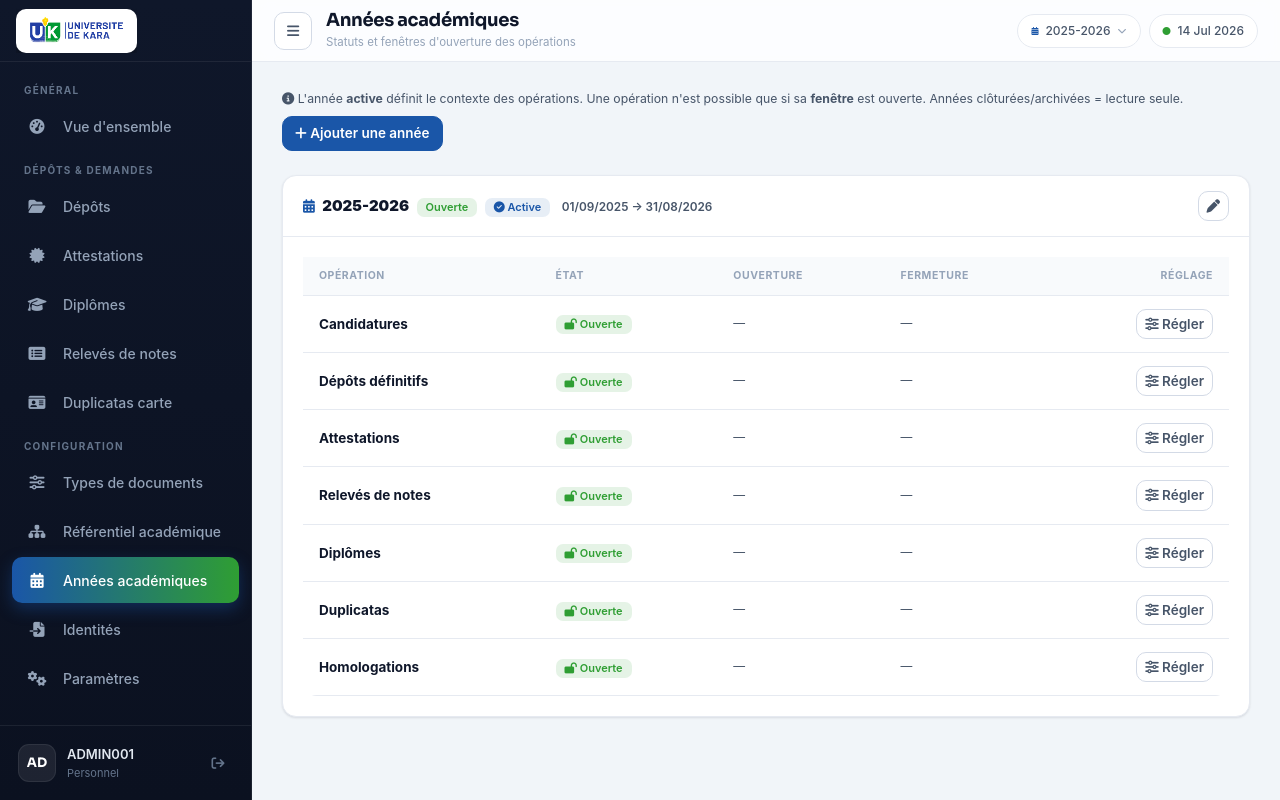
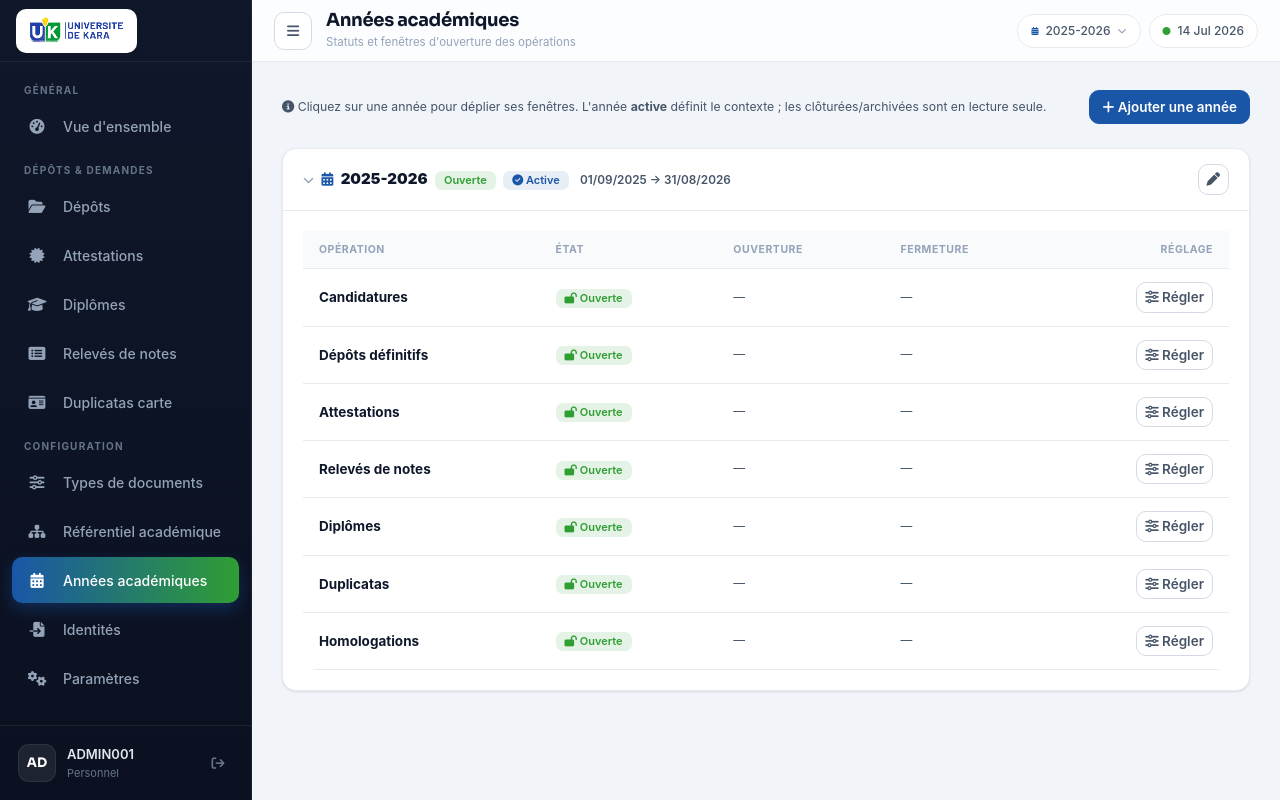
Before and after one commit to BAZILA/dematerialisation, a Laravel app: page /admin/annees in a window 1280 px wide. Run offline with Laravel 12, Linux system fonts and the light colour scheme; the visitor is signed in with stand-in values (Sample User, id 1); data comes from the database, SQL or seed files in the repository.

Commit message:
Phase 2 UI: listes depliables (accordeon) pour Annees et Referentiel academique
- Chaque annee / composante se deplie au clic (Bootstrap collapse)
- Annee active depliee par defaut, composantes repliees par defaut
- Badge nombre de departements sur chaque composante

Co-Authored-By: Claude Opus 4.8 <noreply@anthropic.com>

```diff
--- a/resources/views/admin/annees/index.blade.php
+++ b/resources/views/admin/annees/index.blade.php
@@ -11,8 +11,8 @@
 
     <div class="d-flex justify-content-between align-items-center mb-4 flex-wrap gap-2">
         <div class="text-muted small">
-            <i class="fas fa-circle-info"></i> L'année <strong>active</strong> définit le contexte des opérations.
-            Une opération n'est possible que si sa <strong>fenêtre</strong> est ouverte. Années clôturées/archivées = lecture seule.
+            <i class="fas fa-circle-info"></i> Cliquez sur une année pour déplier ses fenêtres.
+            L'année <strong>active</strong> définit le contexte ; les clôturées/archivées sont en lecture seule.
         </div>
         <button class="btn btn-primary" onclick="openAnnee('create')" data-bs-toggle="modal" data-bs-target="#modalAnnee">
             <i class="fas fa-plus"></i> Ajouter une année
@@ -20,14 +20,15 @@
     </div>
 
     @forelse ($annees as $a)
-        <div class="card mb-4">
+        <div class="card mb-3">
             <div class="card-header d-flex justify-content-between align-items-center flex-wrap gap-2">
-                <div>
+                <div data-bs-toggle="collapse" data-bs-target="#an-{{ $a->id }}" role="button" style="cursor:pointer;flex:1;min-width:0;">
+                    <i class="fas fa-chevron-down me-1" style="font-size:11px;color:var(--t3);transition:transform .2s;"></i>
                     <i class="fas fa-calendar-days" style="color:var(--brand);"></i>
                     <strong class="ms-1" style="font-size:15px;">{{ $a->libelle }}</strong>
                     <span class="badge bg-{{ $badge[$a->statut] ?? 'secondary' }} ms-1">{{ $a->statut_label }}</span>
                     @if ($a->is_active)<span class="badge bg-primary ms-1"><i class="fas fa-circle-check"></i> Active</span>@endif
-                    @if ($a->date_debut)<span class="text-muted small ms-2">{{ $a->date_debut->format('d/m/Y') }} → {{ $a->date_fin?->format('d/m/Y') ?? '…' }}</span>@endif
+                    @if ($a->date_debut)<span class="text-muted small ms-2 d-none d-md-inline">{{ $a->date_debut->format('d/m/Y') }} → {{ $a->date_fin?->format('d/m/Y') ?? '…' }}</span>@endif
                 </div>
                 <div class="d-flex gap-1">
                     @unless ($a->is_active)
@@ -52,6 +53,7 @@
                     @endunless
                 </div>
             </div>
+            <div class="collapse {{ $a->is_active ? 'show' : '' }}" id="an-{{ $a->id }}">
                 <div class="card-body">
                     <div class="table-responsive">
                         <table class="table table-sm mb-0 align-middle">
@@ -86,6 +88,7 @@
                                 @endforeach
                             </tbody>
                         </table>
+                    </div>
                 </div>
             </div>
         </div>
```
Also changed, not shown: resources/views/admin/academic/index.blade.php (+9 -4 lines). Lines whose indentation alone changed are shown as unchanged.
